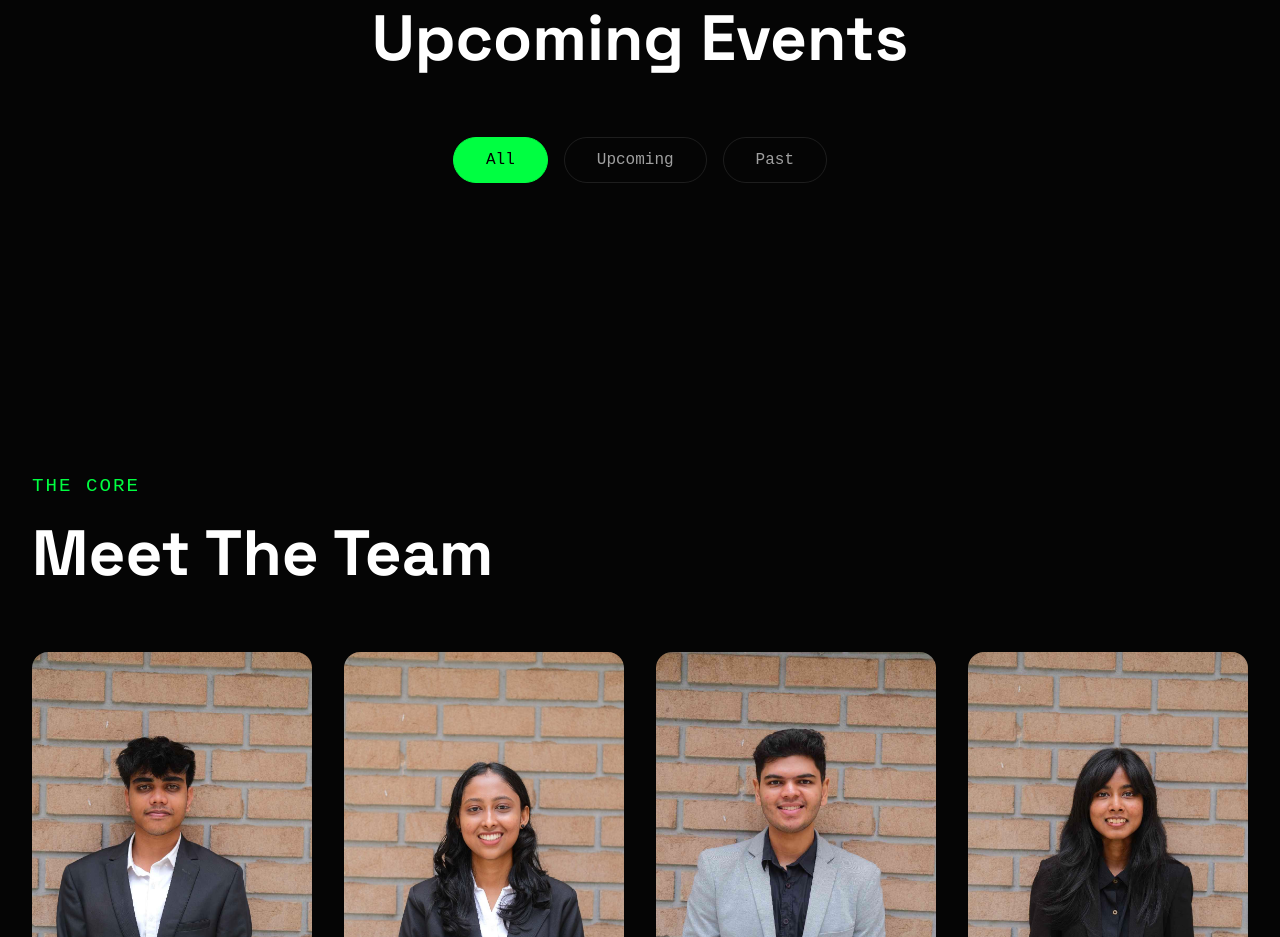
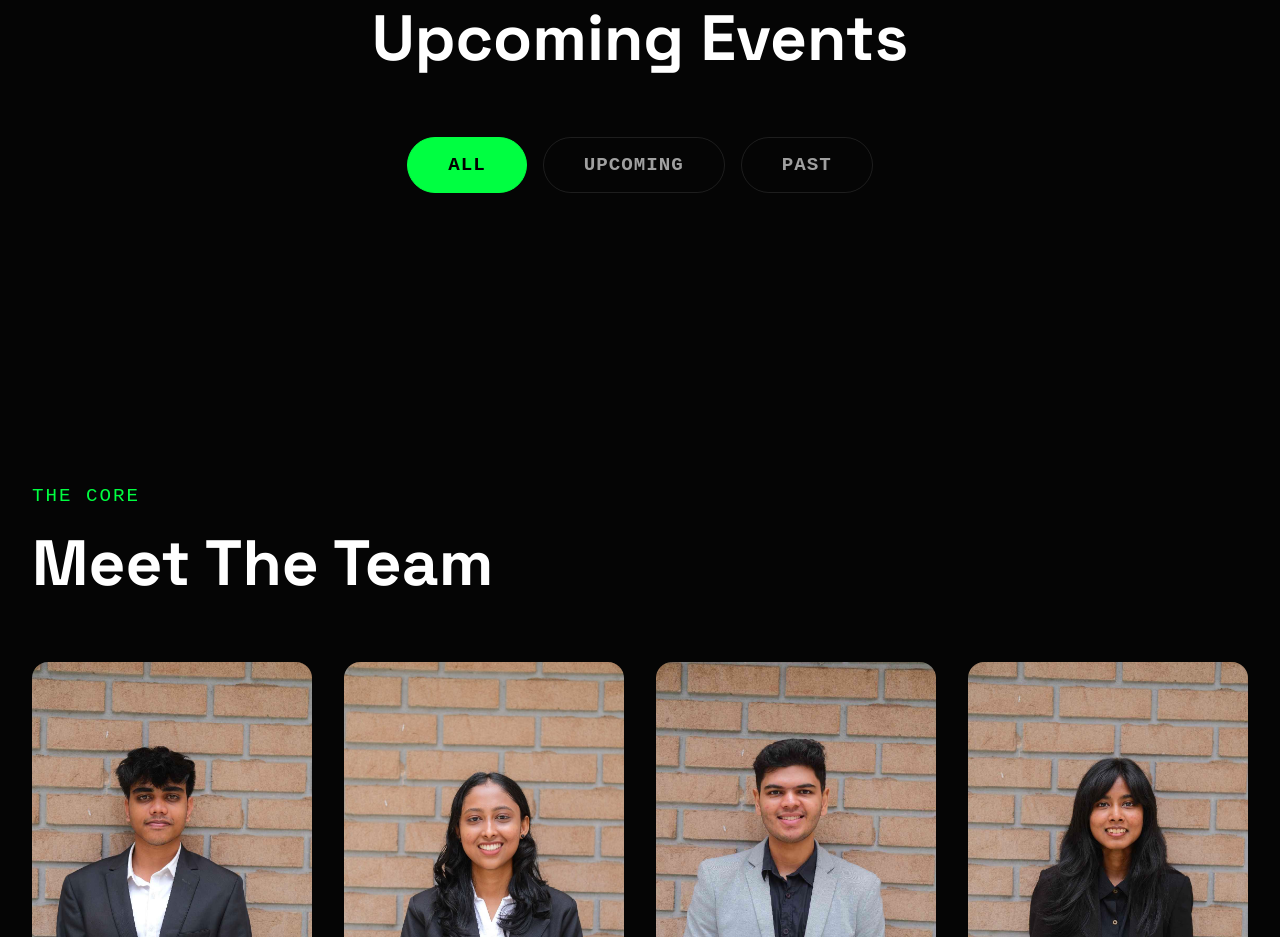
Before and after one commit to xplorexim/XPLORE-2025, a website: page public/index.html in a window 1280 px wide. Shown: the part 1840-2777 px from the top of the page. Drawn offline with nearby package versions, Linux system fonts and the light colour scheme; a script that the page names is missing; a web font is replaced by a local one.

Commit message:
Minor changes

```diff
--- a/public/styles.css
+++ b/public/styles.css
@@ -502,10 +502,13 @@ body:hover .cursor-outline {
     background: transparent;
     border: 1px solid var(--border-color);
     color: var(--text-secondary);
-    padding: 0.8rem 2rem;
+    padding: 1rem 2.5rem;
     border-radius: 30px;
     font-family: var(--font-mono);
-    font-size: 1rem;
+    font-size: 1.2rem;
+    text-transform: uppercase;
+    letter-spacing: 1px;
+    font-weight: 600;
     cursor: pointer;
     transition: var(--transition-fast);
 }
```
